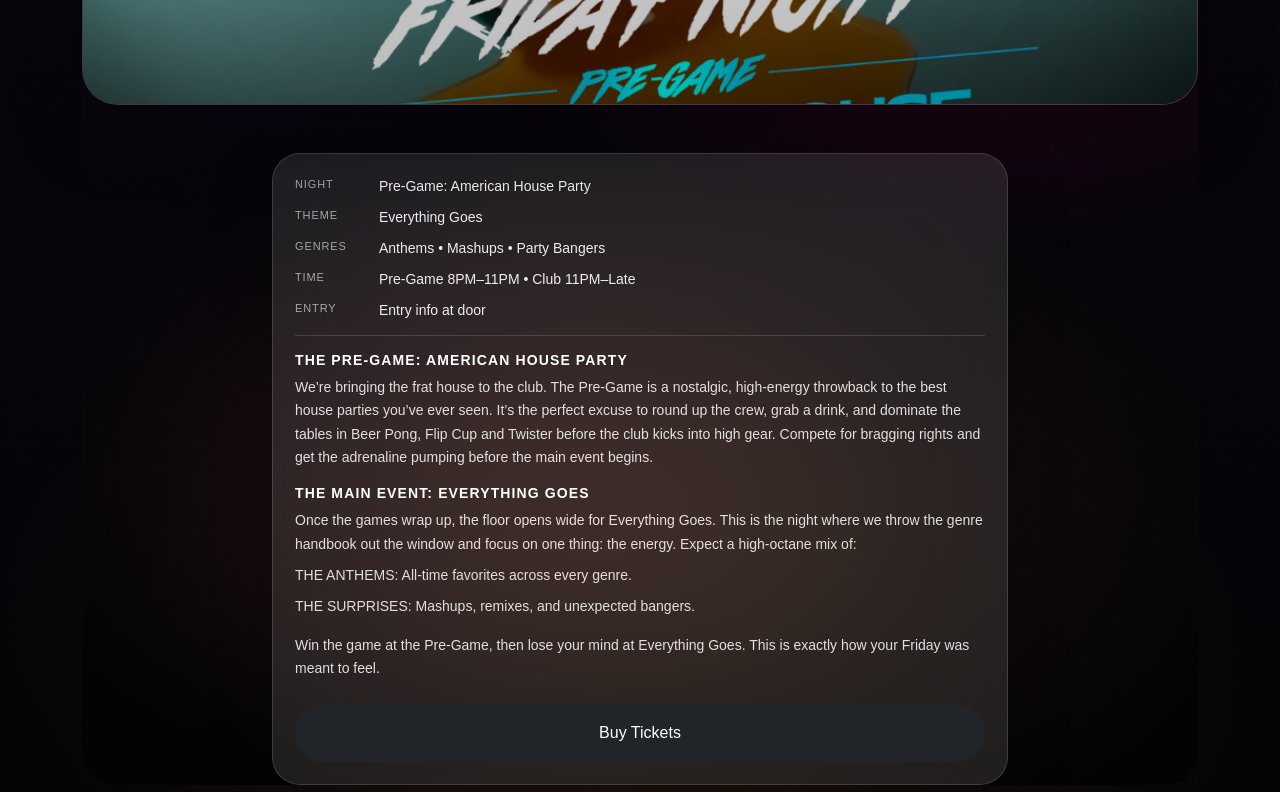
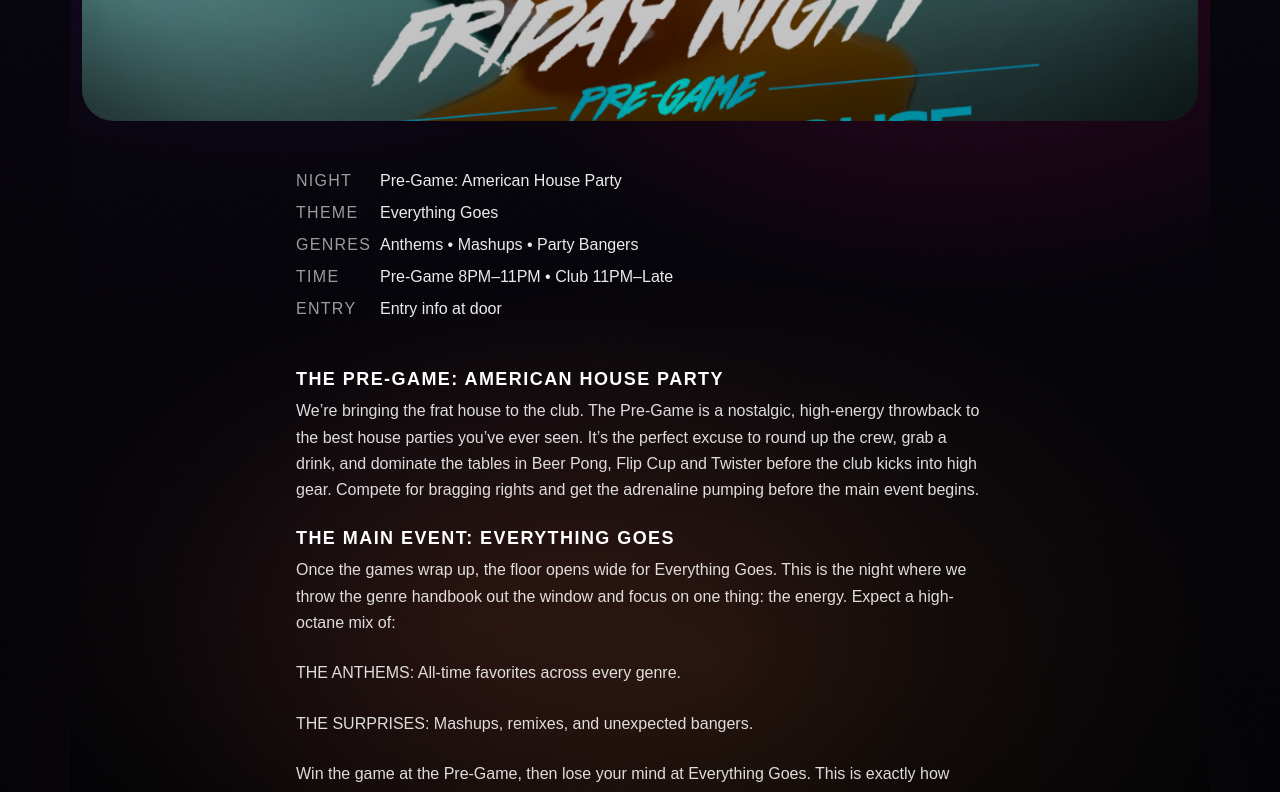
Before and after one commit to Divy-Dodeja001/loucura, a Next.js app: page /events/friday in a window 1280 px wide. Shown: the part 960-1752 px from the top of the page. Built offline with nearby package versions, Linux system fonts and the light colour scheme; a web font is replaced by a local one.

Commit message:
fixed event slug page layout and bg

```diff
--- a/src/app/events.css
+++ b/src/app/events.css
@@ -321,11 +321,7 @@
   z-index: 1;
   width: 100%;
   height: min(62vh, 540px);
-  border-radius: 36px;
   overflow: hidden;
-  background: rgba(255, 255, 255, 0.08);
-  border: 1px solid rgba(255, 255, 255, 0.14);
-  box-shadow: 0 24px 70px rgba(0,0,0,0.35);
 }
 
 /* Image */
@@ -350,12 +346,10 @@
 
 /* ---------- DESCRIPTION CARD ---------- */
 .eventslug-copycard {
-  border-radius: 28px;
   padding: 22px;
-  background: rgba(255, 255, 255, 0.10);
-  border: 1px solid rgba(255, 255, 255, 0.14);
-  backdrop-filter: blur(52px);
-  box-shadow: 0 18px 60px rgba(0, 0, 0, 0.30);
+  /* backdrop-filter: blur(52px); */
+  background: transparent;
+  z-index: 4;
 }
 
 /* Meta rows */
@@ -374,20 +368,20 @@
 }
 
 .eventslug-meta__label {
-  font-size: 11px;
+  font-size: 16px;
   letter-spacing: 0.08em;
   text-transform: uppercase;
   color: rgba(255, 255, 255, 0.6);
 }
 
 .eventslug-meta__value {
-  font-size: 14px;
+  font-size: 16px;
   color: rgba(255, 255, 255, 0.92);
 }
 
 /* Copy formatting */
 .event-minihead {
-  font-size: 14px;
+  font-size: 18px;
   font-weight: 900;
   letter-spacing: 0.08em;
   text-transform: uppercase;
@@ -395,7 +389,7 @@
 }
 
 .event-paragraph {
-  font-size: 14px;
+  font-size: 16px;
   line-height: 1.65;
   color: rgba(255, 255, 255, 0.86);
 }
@@ -412,12 +406,10 @@
 /* ---------- Responsive ---------- */
 @media (max-width: 576px) {
   .eventslug-banner {
-    height: min(54vh, 420px);
-    border-radius: 26px;
+    height: 100%;
   }
   .eventslug-copycard {
     padding: 18px;
-    border-radius: 22px;
   }
   .eventslug-meta__row {
     grid-template-columns: 64px 1fr;
--- a/src/app/events/[slug]/page.js
+++ b/src/app/events/[slug]/page.js
@@ -156,7 +156,7 @@ function formatCopy(text) {
           <>
             <h3 className="event-minihead">{first}</h3>
             {lines.slice(1).map((ln, idx) => (
-              <p key={idx} className="event-paragraph mb-2">
+              <p key={idx} className="event-paragraph mb-4">
                 {ln}
               </p>
             ))}
@@ -186,7 +186,7 @@ export default async function Page({ params }) {
         <div className="eventslug-bg" />
 
         <section className="eventslug-page position-relative">
-          <div className="container position-relative py-5">
+          <div className="position-relative py-5">
             {/* TOP: heading + CTA (stays above banner at start) */}
             <div className="text-center events-header py-5 my-5 eventslug-sticky">
               <div className="d-inline-flex align-items-center justify-content-center gap-2 events-pill mb-3">
@@ -219,46 +219,46 @@ export default async function Page({ params }) {
             </div>
 
             {/* STICKY BANNER: on scroll, it "stacks" under header */}
-            <div className=" mt-4" style={{ position: "relative", zIndex: 1 }}>
+            <div className="container mt-4 py-3" style={{ position: "relative", zIndex: 1 }}>
               <div className="eventslug-bg rounded-5" />
-              <div className="eventslug-banner mb-4">
+              <div className="eventslug-banner mb-4 rounded-5">
                 <img
                   src={event.image}
                   alt={event.eventName}
-                  className="eventslug-banner__img"
+                  className="eventslug-banner__img rounded-5"
                 />
                 <div className="eventslug-banner__shade" />
               </div>
               {/* CONTENT: description below */}
               <div className="row justify-content-center">
-                <div className="col-12 col-lg-9 col-xl-8">
-                  <div className="eventslug-copycard mt-4">
-                    <div className="eventslug-meta mb-3">
-                      <div className="eventslug-meta__row">
+                <div className="col-12 col-lg-9 col-xl-8" style={{zIndex:3}}>
+                  <div className="px-4 mt-4">
+                    <div className="mb-3">
+                      <div className="eventslug-meta__row mb-2">
                         <span className="eventslug-meta__label">Night</span>
                         <span className="eventslug-meta__value">
                           {event.eventName}
                         </span>
                       </div>
-                      <div className="eventslug-meta__row">
+                      <div className="eventslug-meta__row mb-2">
                         <span className="eventslug-meta__label">Theme</span>
                         <span className="eventslug-meta__value">
                           {event.theme}
                         </span>
                       </div>
-                      <div className="eventslug-meta__row">
+                      <div className="eventslug-meta__row mb-2">
                         <span className="eventslug-meta__label">Genres</span>
                         <span className="eventslug-meta__value">
                           {event.genres}
                         </span>
                       </div>
-                      <div className="eventslug-meta__row">
+                      <div className="eventslug-meta__row mb-2">
                         <span className="eventslug-meta__label">Time</span>
                         <span className="eventslug-meta__value">
                           {event.timeRange}
                         </span>
                       </div>
-                      <div className="eventslug-meta__row">
+                      <div className="eventslug-meta__row mb-4">
                         <span className="eventslug-meta__label">Entry</span>
                         <span className="eventslug-meta__value">
                           {event.entryInfo}
@@ -266,7 +266,7 @@ export default async function Page({ params }) {
                       </div>
                     </div>
 
-                    <div className="eventslug-copy">
+                    <div className="eventslug-copy py-4">
                       {formatCopy(event.description)}
                     </div>
 
--- a/src/app/globals.css
+++ b/src/app/globals.css
@@ -162,10 +162,10 @@ body {
   inset: 0;
   z-index: 0;
   background:
-    radial-gradient(900px 560px at 18% 18%, rgba(75, 16, 144, 0.35), transparent 60%),
-    radial-gradient(820px 540px at 78% 26%, rgba(241, 0, 129, 0.22), transparent 62%),
-    radial-gradient(900px 620px at 55% 78%, rgba(254, 138, 53, 0.14), transparent 62%),
-    radial-gradient(760px 520px at 36% 75%, rgba(254, 106, 94, 0.12), transparent 62%),
+    radial-gradient(900px 560px at 10% 10%, rgba(75, 16, 144, 0.4), transparent 90%),
+    radial-gradient(820px 540px at 78% 30%, rgba(241, 0, 129, 0.22), transparent 90%),
+    radial-gradient(900px 820px at 10% 55%, rgba(254, 138, 53, 0.2), transparent 90%),
+    radial-gradient(760px 520px at 70% 80%, rgba(254, 106, 94, 0.3), transparent 90%),
     linear-gradient(180deg, #0b0712 0%, #020203 100%);
   filter: saturate(1.05);
 }
```
Also changed, not shown: src/app/page.js (+6 -6 lines), public/elipse.png (added).
